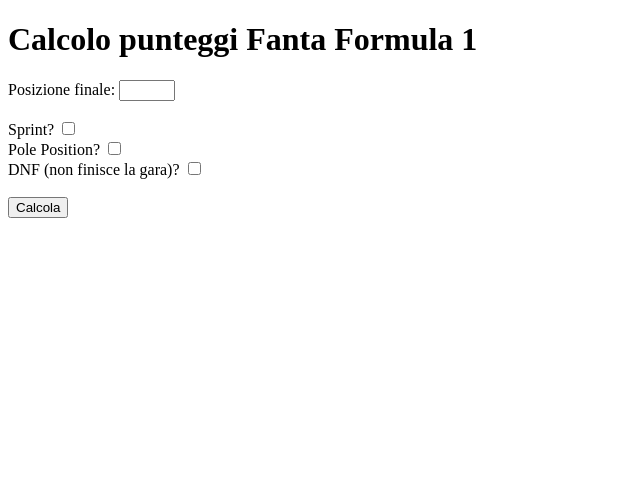
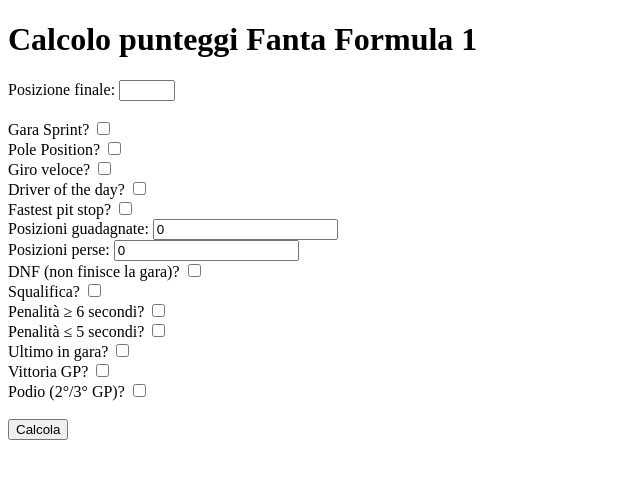
Before and after one commit to gioambro/Fanta-f-1, a Flask app: page / in a window 1280 px wide. Shown: the top 479 px of the page, without its empty margins (0-640 px from the left). Run offline with Flask 3, Linux system fonts and the light colour scheme.

Commit message:
Update index.html

```diff
--- a/templates/index.html
+++ b/templates/index.html
@@ -1,22 +1,57 @@
 <!DOCTYPE html>
-<html>
+<html lang="it">
 <head>
+  <meta charset="UTF-8">
   <title>Fanta F1</title>
 </head>
 <body>
   <h1>Calcolo punteggi Fanta Formula 1</h1>
   <form action="/calcola" method="post">
+
     <label>Posizione finale: </label>
     <input type="number" name="posizione" min="1" max="20"><br><br>
 
-      <label>Sprint? </label>
+    <label>Gara Sprint? </label>
     <input type="checkbox" name="sprint"><br>
 
     <label>Pole Position? </label>
     <input type="checkbox" name="pole"><br>
 
+    <label>Giro veloce? </label>
+    <input type="checkbox" name="fastest_lap"><br>
+
+    <label>Driver of the day? </label>
+    <input type="checkbox" name="driver_of_the_day"><br>
+
+    <label>Fastest pit stop? </label>
+    <input type="checkbox" name="fastest_pitstop"><br>
+
+    <label>Posizioni guadagnate: </label>
+    <input type="number" name="posizioni_guadagnate" value="0"><br>
+
+    <label>Posizioni perse: </label>
+    <input type="number" name="posizioni_perse" value="0"><br>
+
     <label>DNF (non finisce la gara)? </label>
-      <input type="checkbox" name="dnf"><br><br>
+    <input type="checkbox" name="dnf"><br>
+
+    <label>Squalifica? </label>
+    <input type="checkbox" name="squalifica"><br>
+
+    <label>Penalità ≥ 6 secondi? </label>
+    <input type="checkbox" name="penalita_grave"><br>
+
+    <label>Penalità ≤ 5 secondi? </label>
+    <input type="checkbox" name="penalita_leggera"><br>
+
+    <label>Ultimo in gara? </label>
+    <input type="checkbox" name="ultimo"><br>
+
+    <label>Vittoria GP? </label>
+    <input type="checkbox" name="vittoria"><br>
+
+    <label>Podio (2°/3° GP)? </label>
+    <input type="checkbox" name="podio"><br><br>
 
     <button type="submit">Calcola</button>
   </form>
```
Lines whose indentation alone changed are shown as unchanged.
